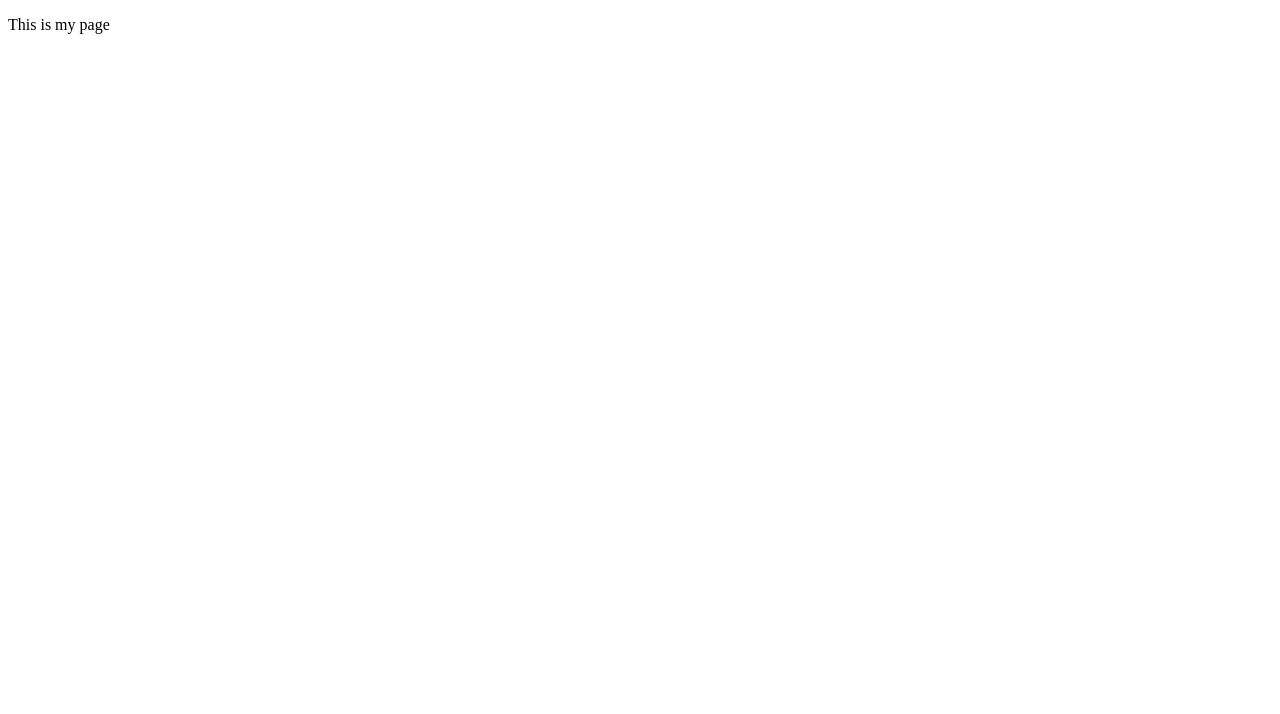
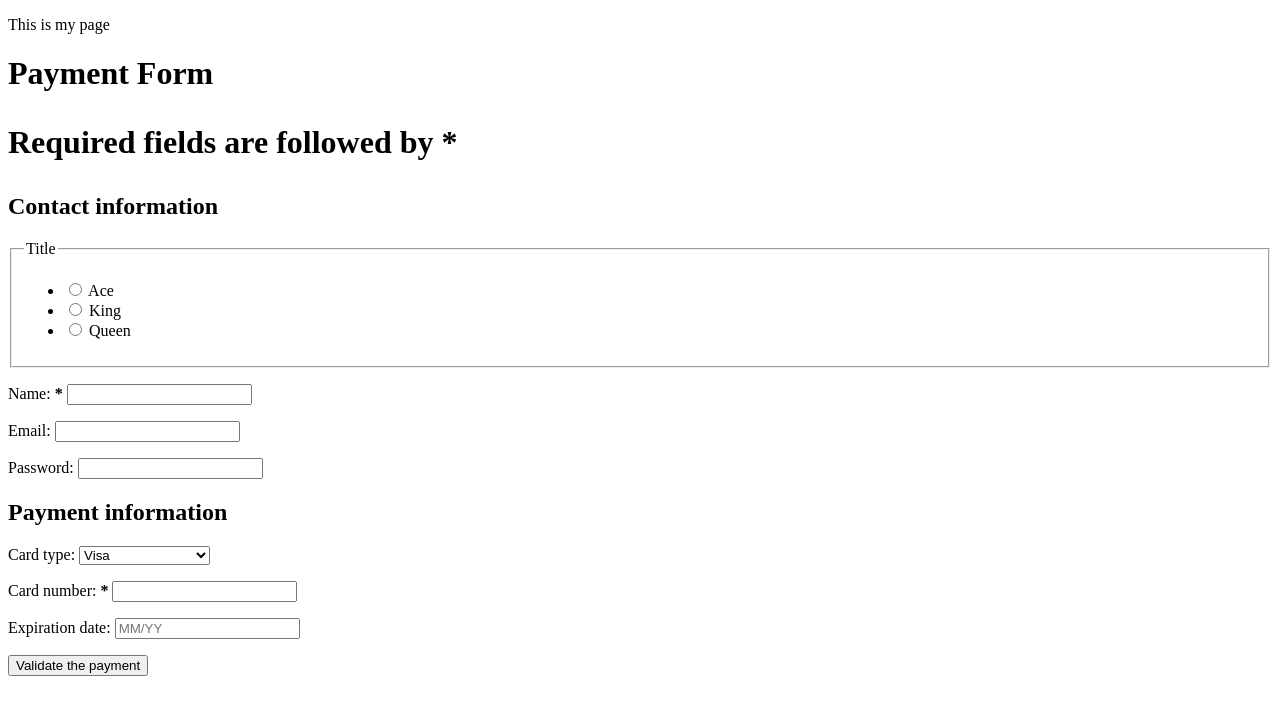
Before and after one commit to Matthuris/mdn-forms, a plain HTML site: page form-structure/index.html in a window 1280 px wide. Drawn offline with Linux system fonts and the light colour scheme.

Commit message:
Practice more advanced html form structure

```diff
--- a/form-structure/index.html
+++ b/form-structure/index.html
@@ -7,5 +7,117 @@
   </head>
   <body>
     <p>This is my page</p>
+    <form action="">
+      <h1>
+        Payment Form
+        <p>
+          Required fields are followed by
+          <strong>
+            <span aria-label="required">*</span>
+          </strong>
+        </p>
+      </h1>
+      <section>
+        <h2>Contact information</h2>
+        <fieldset>
+          <legend>Title</legend>
+          <ul>
+            <li>
+              <label for="title_1">
+                <input type="radio" id="title_1" name="title" value="A" />
+                Ace
+              </label>
+            </li>
+            <li>
+              <label for="title_2">
+                <input type="radio" id="title_2" name="title" value="K" />
+                King
+              </label>
+            </li>
+            <li>
+              <label for="title_3">
+                <input type="radio" id="title_3" name="title" value="Q" />
+                Queen
+              </label>
+            </li>
+          </ul>
+        </fieldset>
+        <p>
+          <label for="name">
+            <span>Name:</span>
+            <strong>
+              <span aria-label="required">*</span>
+            </strong>
+            <input type="text" id="name" name="username" required />
+          </label>
+        </p>
+        <p>
+          <label for="mail">
+            <span>Email:</span>
+            <strong>
+              <span aria-label="required"></span>
+            </strong>
+            <input type="email" id="mail" name="user_mail" required />
+          </label>
+        </p>
+        <p>
+          <label for="pwd">
+            <span>Password:</span>
+            <strong>
+              <span aria-label="required"></span>
+            </strong>
+            <input type="password" id="pwd" name="password" required />
+          </label>
+        </p>
+      </section>
+      <section>
+        <h2>Payment information</h2>
+        <p>
+          <label for="card">
+            <span>Card type:</span>
+          </label>
+          <select name="user-card" id="card">
+            <option value="visa">Visa</option>
+            <option value="mc">Mastercard</option>
+            <option value="amex">American Express</option>
+          </select>
+        </p>
+        <p>
+          <label for="number">
+            <span>Card number:</span>
+            <strong>
+              <span aria-lavel="required">*</span>
+            </strong>
+          </label>
+          <input
+            type="tel"
+            id="number"
+            name="card-number"
+            required="required"
+          />
+        </p>
+        <p>
+          <label for="expiration">
+            <span>Expiration date:</span>
+            <strong>
+              <span aria-label="required"></span>
+            </strong>
+          </label>
+          <input
+            type="text"
+            id="expiration"
+            name="expiration"
+            required="required"
+            placeholder="MM/YY"
+            pattern="^(0[1-9]|1[0-2])/\([0-9]{2})$"
+          />
+        </p>
+      </section>
+      <section>
+        <p>
+          <button type="submit">Validate the payment</button>
+        </p>
+      </section>
+    </form>
   </body>
 </html>
```
